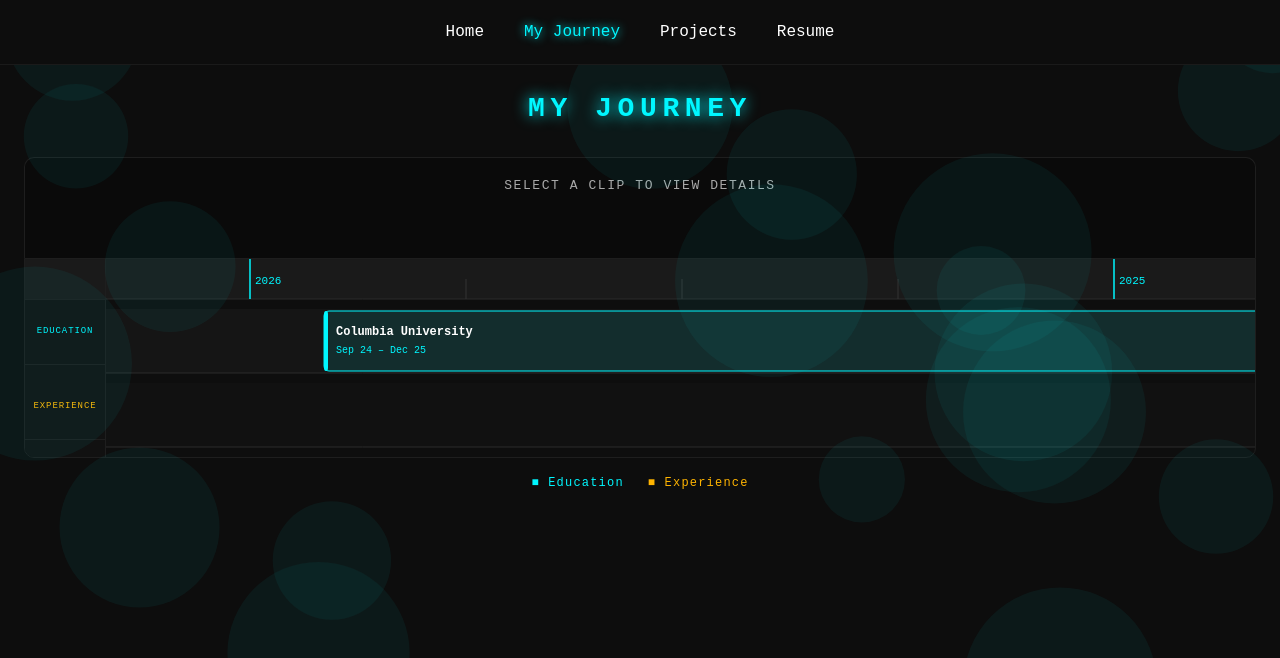
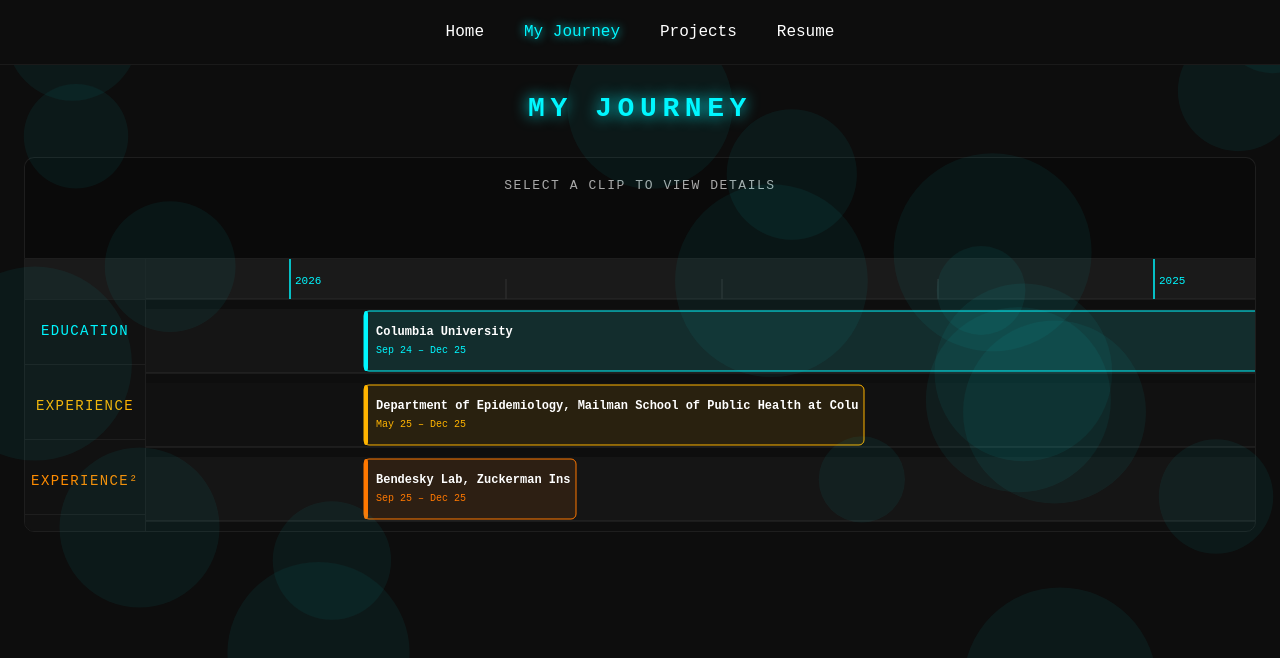
Before and after one commit to SodiumMan91/SodiumMan91.github.io, a React (Vite) app: page /journey in a window 1280 px wide. Shown: the top 658 px of the page. Built offline with nearby package versions, Linux system fonts and the light colour scheme.

Commit message:
Updated journey data.

```diff
--- a/src/data/journeyData.js
+++ b/src/data/journeyData.js
@@ -9,10 +9,9 @@
     details: [
       "GPA: 3.63 / 4",
       "President, DSI Student Council",
-      "TA for Deep Learning for NLP"
+      "Courses: Machine Learning for Functional Genomics, Statistical Inference"
     ],
-    images: ["/images/dsi1.jpg",
-      "/images/dsi2.jpg"]
+    images: []
   },
   {
     id: 2,
@@ -22,8 +21,7 @@
     start: { month: 11, year: 2023 },
     end: { month: 8, year: 2024 },
     details: [
-      "Improved PD accuracy by 10%",
-      "Optimized SAS risk pipelines"
+      "Re-engineered, automated and organized pipelines to reduce processing time by 15%"
     ],
     images: []
   },
@@ -38,5 +36,63 @@
       "CGPA: 8.92 / 10"
     ],
     images: []
+  },
+  {
+    id: 4,
+    type: "experience",
+    title: "Bendesky Lab, Zuckerman Institute at Columbia University",
+    subtitle: "Research Assistant",
+    start: {month: 9, year: 2025},
+    end: {month: 12, year:2025},
+    details: [
+      "Built computer vision pipeline for tracking and analyzing behaviour of real and 3D printed fish"
+    ],
+    images:[]
+  },
+  {
+    id: 5,
+    type: "experience",
+    title: "Department of Epidemiology, Mailman School of Public Health at Columbia University",
+    subtile: "Machine Learning Research Assistant",
+    start: {month: 5, year: 2025},
+    end: {month: 12, year: 2025},
+    details: [
+      "Built hierarchical ensemble NLP pipeline to classify sentiment in Reddit posts on polysubstance use, combining lexicon and transformer-based models"
+    ],
+    images: []
+  },
+  {
+    id: 6,
+    title: "Microsoft",
+    subtitle: "CX Research Intern",
+    start: {month: 3, year:2025},
+    end: {month:5, year:2025},
+    details: [
+      "Analyzed internal documentation and industry benchmarks to identify AI applications in customer research and cybersecurity",
+      "Proposed AI-driven evaluation metrics and research frameworks, delivering forward-looking investment recommendations"
+    ],
+    images: []
+  },
+  {
+    id: 7,
+    title: "IFFCO Tokio General Insurance Co. Ltd",
+    subtitle: "AI/ML Intern",
+    start: {month: 5, year:2022},
+    end: {month:7, year:2022},
+    details:[
+      "Designed and implemented a computer vision pipeline for automated damage detection and repair cost estimation in car insurance claims"
+    ],
+    images: []
+  },
+  {
+    id: 8,
+    title: "Centre for Artificial Intelligence and Robotics, DRDO",
+    subtitle: "Student Research Trainee",
+    start: {month:5, year:2021},
+    end: {month:9, year:2021},
+    details: [
+      "Researched extension of semi-supervised Snowball model for bi-directional related components extraction from plain text"
+    ],
+    images: []
   }
 ];
--- a/src/pages/Journey.jsx
+++ b/src/pages/Journey.jsx
@@ -23,12 +23,42 @@
     year: "numeric",
   });
 
-/* ─── track assignment (type-based: education=0, experience=1) ── */
+/* ─── track assignment ───────────────────────────────────────
+ *  Track 0 : Education
+ *  Track 1 : Experience primary
+ *  Track 2 : Experience overflow (longer-duration colliders)
+ * ─────────────────────────────────────────────────────────── */
 function assignTracks(items) {
-  return items.map((item) => ({
-    ...item,
-    track: item.type === "education" ? 0 : 1,
-  }));
+  const edu = items.filter((i) => i.type === "education");
+  // Sort experience by duration descending so longer items get first pick of primary track
+  const exp = items
+    .filter((i) => i.type === "experience")
+    .map((i) => ({ ...i, _dur: toMonths(i.end) - toMonths(i.start) }))
+    .sort((a, b) => b._dur - a._dur);
+
+  const expTracks = [[], []]; // index 0 = primary (track 1), index 1 = overflow (track 2)
+
+  const assignedExp = exp.map((item) => {
+    const s = toMonths(item.start);
+    const e = toMonths(item.end);
+    for (let sub = 0; sub < 2; sub++) {
+      const fits = expTracks[sub].every(
+        (placed) => e <= toMonths(placed.start) || s >= toMonths(placed.end)
+      );
+      if (fits) {
+        expTracks[sub].push(item);
+        return { ...item, track: sub + 1 };
+      }
+    }
+    // Safety fallback
+    expTracks[1].push(item);
+    return { ...item, track: 2 };
+  });
+
+  return [
+    ...edu.map((i) => ({ ...i, track: 0 })),
+    ...assignedExp,
+  ];
 }
 
 /* ─── Slideshow ──────────────────────────────────────────── */
@@ -120,7 +150,7 @@
   const scrollRef = useRef(null);
 
   const trackedItems = useMemo(() => assignTracks(journeyItems), []);
-  const numTracks = 2;
+  const numTracks = 3;
 
   const minMonth = useMemo(
     () => Math.min(...trackedItems.map((i) => toMonths(i.start))),
@@ -181,13 +211,17 @@
           {/* Track labels on the left */}
           <div className="track-labels" style={{ height: timelineH + RULER_H }}>
             <div className="ruler-spacer" style={{ height: RULER_H }} />
-            {["EDUCATION", "EXPERIENCE"].map((label, t) => (
+            {[
+              { label: "EDUCATION",   color: "#00f7ff" },
+              { label: "EXPERIENCE",  color: "#ffb400" },
+              { label: "EXPERIENCE²", color: "#ff8c00" },
+            ].map(({ label, color }, t) => (
               <div
                 key={t}
                 className="track-label"
                 style={{ height: TRACK_HEIGHT, marginBottom: TRACK_GAP }}
               >
-                <span style={{ color: t === 0 ? "#00f7ff" : "#ffb400" }}>{label}</span>
+                <span style={{ color }}>{label}</span>
               </div>
             ))}
           </div>
@@ -291,14 +325,12 @@
                       ry={5}
                       fill={
                         isEdu
-                          ? isActive
-                            ? "rgba(0,247,255,0.35)"
-                            : "rgba(0,247,255,0.1)"
-                          : isActive
-                          ? "rgba(255,180,0,0.35)"
-                          : "rgba(255,180,0,0.1)"
+                          ? isActive ? "rgba(0,247,255,0.35)" : "rgba(0,247,255,0.1)"
+                          : item.track === 1
+                          ? isActive ? "rgba(255,180,0,0.35)"  : "rgba(255,180,0,0.1)"
+                          : isActive ? "rgba(255,120,0,0.35)"  : "rgba(255,120,0,0.1)"
                       }
-                      stroke={isEdu ? "#00f7ff" : "#ffb400"}
+                      stroke={isEdu ? "#00f7ff" : item.track === 1 ? "#ffb400" : "#ff7800"}
                       strokeWidth={isActive ? 2 : 1}
                     />
 
@@ -309,7 +341,7 @@
                       width={4}
                       height={TRACK_HEIGHT - 4}
                       rx={3}
-                      fill={isEdu ? "#00f7ff" : "#ffb400"}
+                      fill={isEdu ? "#00f7ff" : item.track === 1 ? "#ffb400" : "#ff7800"}
                     />
 
                     {/* title text */}
@@ -329,7 +361,7 @@
                     <text
                       x={x + 14}
                       y={y + TRACK_HEIGHT * 0.68}
-                      fill={isActive ? "#fff" : (isEdu ? "#00f7ff" : "#ffb400")}
+                      fill={isActive ? "#fff" : isEdu ? "#00f7ff" : item.track === 1 ? "#ffb400" : "#ff7800"}
                       fontSize={10}
                       fontFamily="'Courier New', monospace"
                       clipPath={`url(#clip-${item.id})`}
@@ -353,11 +385,7 @@
           </div>
         </div>
 
-        {/* Legend */}
-        <div className="jv-legend">
-          <span className="legend-item edu">■ Education</span>
-          <span className="legend-item exp">■ Experience</span>
-        </div>
+
       </div>
     </PageWrapper>
   );
--- a/src/styles/global.css
+++ b/src/styles/global.css
@@ -295,7 +295,7 @@
   display: flex;
   align-items: center;
   justify-content: center;
-  color: #333;
+  color: #aaa;
   font-family: 'Courier New', monospace;
   font-size: 13px;
   letter-spacing: 0.1em;
@@ -335,13 +335,13 @@
 
 .detail-subtitle {
   margin: 0 0 4px 0;
-  font-size: 14px;
+  font-size: 16px;
   color: #aaa;
 }
 
 .detail-dates {
   margin: 0;
-  font-size: 12px;
+  font-size: 14px;
   color: #aaa;
   font-family: 'Courier New', monospace;
 }
@@ -350,7 +350,7 @@
   margin: 0;
   padding-left: 20px;
   color: #ccc;
-  font-size: 13px;
+  font-size: 14px;
   line-height: 1.8;
 }
 
@@ -421,7 +421,7 @@
   display: flex;
   flex-direction: column;
   flex-shrink: 0;
-  width: 80px;
+  width: 120px;
   background: #111;
   border-right: 1px solid #1e1e1e;
 }
@@ -441,7 +441,7 @@
 
 .track-label span {
   font-family: 'Courier New', monospace;
-  font-size: 9px;
+  font-size: 14px;
   letter-spacing: 0.1em;
   color: #444;
   text-transform: uppercase;
@@ -511,6 +511,8 @@
     width: 100%;
   }
 }
+
+.legend-item.exp2 { color: #ff7800; }
 /* Make line visually break behind year */
 /* Projects Page */
 
```
